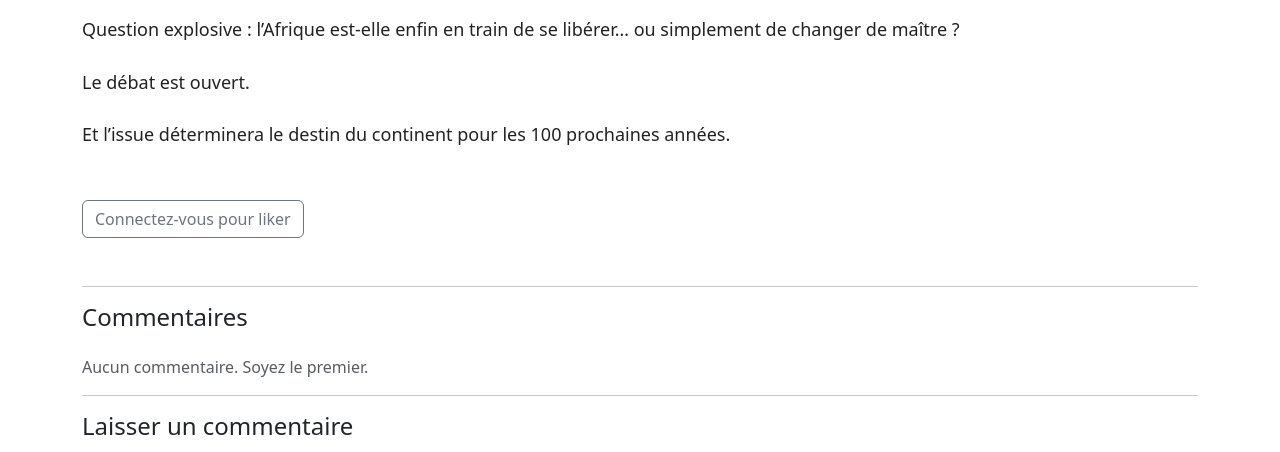
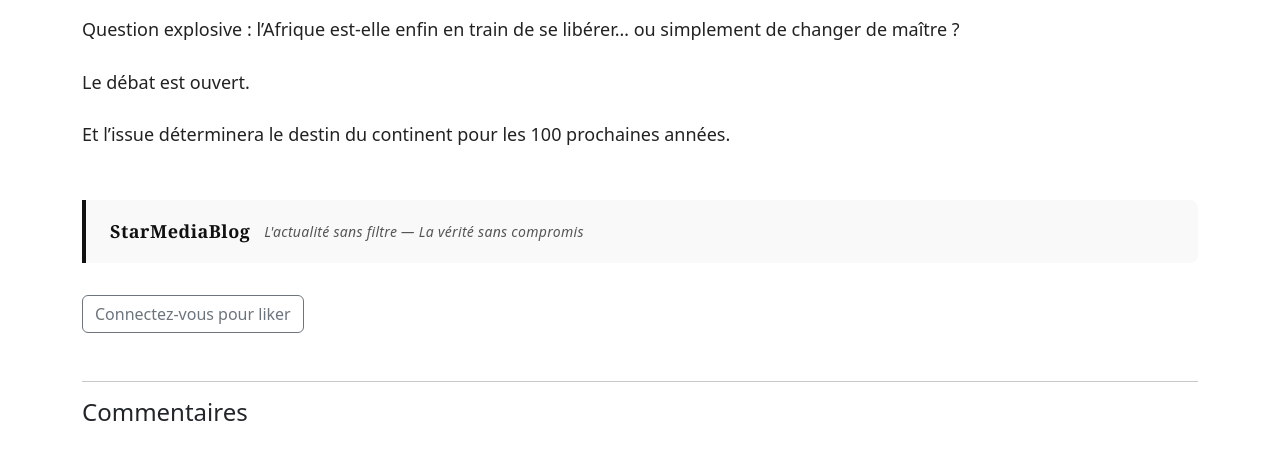
Before and after one commit to florentinsaba03-wq/starmediablog, a Django app: a page that uses templates/article_detail.html in a window 1280 px wide. Shown: the part 4303-4755 px from the top of the page. Run offline with Django 5.2, Linux system fonts and the light colour scheme; data comes from the database, SQL or seed files in the repository; data that the repository does not hold is empty; some libraries are stand-ins or nearby versions.

Commit message:
feat: signature StarMediaBlog sur tous les articles

```diff
--- a/templates/article_detail.html
+++ b/templates/article_detail.html
@@ -58,6 +58,14 @@
   <!-- ✅ DIV propre — jamais de <p> autour du contenu CKEditor -->
   <div class="article-body mb-5">
     {{ article.content|safe }}
+  </div>
+
+    <!-- ══ SIGNATURE BLOG ══ -->
+  <div class="article-signature">
+    <span class="signature-logo">StarMediaBlog</span>
+    <span class="signature-tagline">
+      L'actualité sans filtre — La vérité sans compromis
+    </span>
   </div>
 
   <div class="mb-5">
```
